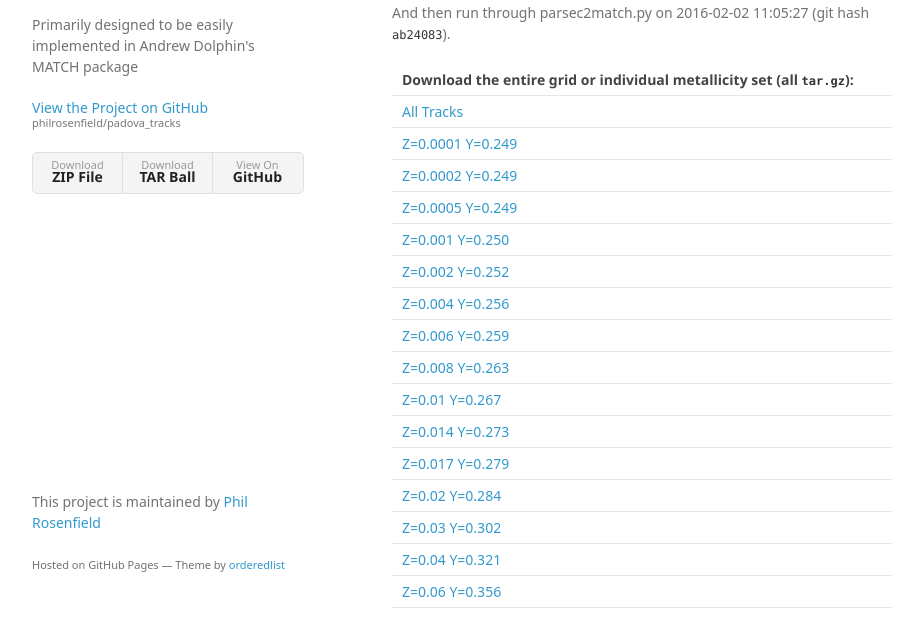
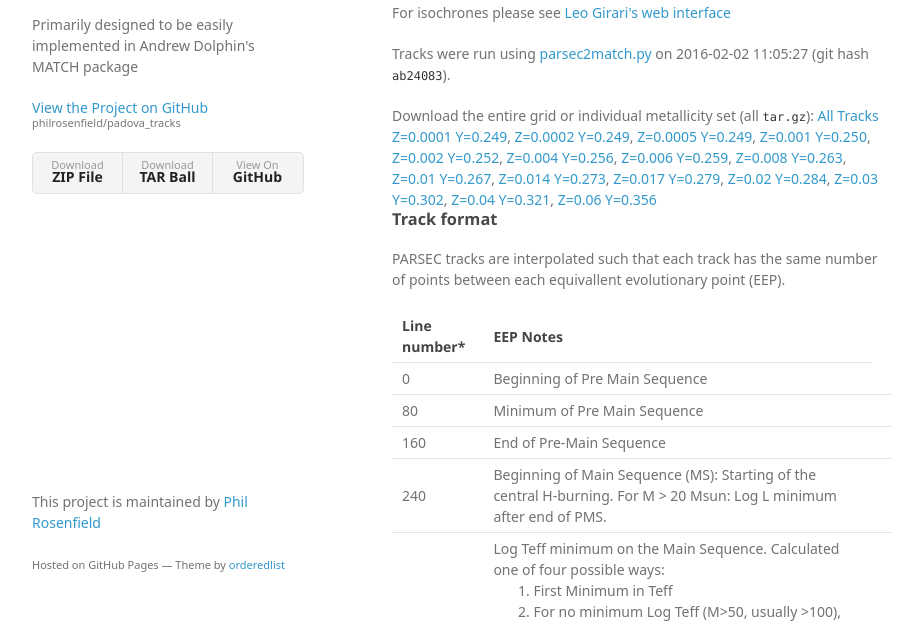
Before and after one commit to philrosenfield/padova_tracks, a plain HTML site: page index.html in a window 1280 px wide. Shown: the part 156-779 px from the top of the page, without its empty margins (178-1101 px from the left). Drawn offline with Linux system fonts and the light colour scheme; a web font is replaced by a local one.

Commit message:
didn't like table for track dls

```diff
--- a/index.html
+++ b/index.html
@@ -32,29 +32,26 @@
 <a id="download-tracks" class="anchor" href="#download-tracks" aria-hidden="true"><span aria-hidden="true" class="octicon octicon-link"></span></a>Download Interpolated PARSEC Tracks.</h3>
 
 <p>PARSEC V1.2S Tracks were downloaded Jan 2016 from <a href="http://people.sissa.it/~sbressan/parsec.html">Alessandro Bressan's Home Page</a></p>
-<p> And then run through parsec2match.py on 2016-02-02 11:05:27 (git hash <code>ab24083</code>).</p>
+<p>For isochrones please see <a href="http://stev.oapd.inaf.it/cgi-bin/cmd">Leo Girari's web interface</a></p>
+<p> Tracks were run using <a href="https://github.com/philrosenfield/padova_tracks/parsec2match.py">parsec2match.py</a> on 2016-02-02 11:05:27 (git hash <code>ab24083</code>).</p>
 
-<table>
-  <thead><th>Download the entire grid or individual metallicity set (all <code>tar.gz</code>):</th></thead>
-  <tbody>
-  <tr><td><a href="https://github.com/philrosenfield/padova_tracks/release/tracks/alltracks.tar.gz">All Tracks</a></td></tr>
-  <tr><td><a href="https://github.com/philrosenfield/padova_tracks/release/tracks/Z0.0001_Y0.249.tar.gz">Z=0.0001 Y=0.249</a></td></tr>
-  <tr><td><a href="https://github.com/philrosenfield/padova_tracks/release/tracks/Z0.0002_Y0.249.tar.gz">Z=0.0002 Y=0.249</a></td></tr>
-  <tr><td><a href="https://github.com/philrosenfield/padova_tracks/release/tracks/Z0.0005_Y0.249.tar.gz">Z=0.0005 Y=0.249</a></td></tr>
-  <tr><td><a href="https://github.com/philrosenfield/padova_tracks/release/tracks/Z0.0010_Y0.250.tar.gz">Z=0.001 Y=0.250</a></td></tr>
-  <tr><td><a href="https://github.com/philrosenfield/padova_tracks/release/tracks/Z0.0020_Y0.252.tar.gz">Z=0.002 Y=0.252</a></td></tr>
-  <tr><td><a href="https://github.com/philrosenfield/padova_tracks/release/tracks/Z0.0040_Y0.256.tar.gz">Z=0.004 Y=0.256</a></td></tr>
-  <tr><td><a href="https://github.com/philrosenfield/padova_tracks/release/tracks/Z0.0060_Y0.259.tar.gz">Z=0.006 Y=0.259</a></td></tr>
-  <tr><td><a href="https://github.com/philrosenfield/padova_tracks/release/tracks/Z0.0080_Y0.263.tar.gz">Z=0.008 Y=0.263</a></td></tr>
-  <tr><td><a href="https://github.com/philrosenfield/padova_tracks/release/tracks/Z0.0100_Y0.267.tar.gz">Z=0.01 Y=0.267</a></td></tr>
-  <tr><td><a href="https://github.com/philrosenfield/padova_tracks/release/tracks/Z0.0140_Y0.273.tar.gz">Z=0.014 Y=0.273</a></td></tr>
-  <tr><td><a href="https://github.com/philrosenfield/padova_tracks/release/tracks/Z0.0170_Y0.279.tar.gz">Z=0.017 Y=0.279</a></td></tr>
-  <tr><td><a href="https://github.com/philrosenfield/padova_tracks/release/tracks/Z0.0200_Y0.284.tar.gz">Z=0.02 Y=0.284</a></td></tr>
-  <tr><td><a href="https://github.com/philrosenfield/padova_tracks/release/tracks/Z0.0300_Y0.302.tar.gz">Z=0.03 Y=0.302</a></td></tr>
-  <tr><td><a href="https://github.com/philrosenfield/padova_tracks/release/tracks/Z0.0400_Y0.321.tar.gz">Z=0.04 Y=0.321</a></td></tr>
-  <tr><td><a href="https://github.com/philrosenfield/padova_tracks/release/tracks/Z0.0600_Y0.356.tar.gz">Z=0.06 Y=0.356</a></td></tr>
-</tbody>
-</table>
+Download the entire grid or individual metallicity set (all <code>tar.gz</code>):
+<a href="https://github.com/philrosenfield/padova_tracks/release/tracks/alltracks.tar.gz">All Tracks</a><br>
+  <a href="https://github.com/philrosenfield/padova_tracks/release/tracks/Z0.0001_Y0.249.tar.gz">Z=0.0001 Y=0.249</a>,
+  <a href="https://github.com/philrosenfield/padova_tracks/release/tracks/Z0.0002_Y0.249.tar.gz">Z=0.0002 Y=0.249</a>,
+  <a href="https://github.com/philrosenfield/padova_tracks/release/tracks/Z0.0005_Y0.249.tar.gz">Z=0.0005 Y=0.249</a>,
+  <a href="https://github.com/philrosenfield/padova_tracks/release/tracks/Z0.0010_Y0.250.tar.gz">Z=0.001 Y=0.250</a>,
+  <a href="https://github.com/philrosenfield/padova_tracks/release/tracks/Z0.0020_Y0.252.tar.gz">Z=0.002 Y=0.252</a>,
+  <a href="https://github.com/philrosenfield/padova_tracks/release/tracks/Z0.0040_Y0.256.tar.gz">Z=0.004 Y=0.256</a>,
+  <a href="https://github.com/philrosenfield/padova_tracks/release/tracks/Z0.0060_Y0.259.tar.gz">Z=0.006 Y=0.259</a>,
+  <a href="https://github.com/philrosenfield/padova_tracks/release/tracks/Z0.0080_Y0.263.tar.gz">Z=0.008 Y=0.263</a>,
+  <a href="https://github.com/philrosenfield/padova_tracks/release/tracks/Z0.0100_Y0.267.tar.gz">Z=0.01 Y=0.267</a>,
+  <a href="https://github.com/philrosenfield/padova_tracks/release/tracks/Z0.0140_Y0.273.tar.gz">Z=0.014 Y=0.273</a>,
+  <a href="https://github.com/philrosenfield/padova_tracks/release/tracks/Z0.0170_Y0.279.tar.gz">Z=0.017 Y=0.279</a>,
+  <a href="https://github.com/philrosenfield/padova_tracks/release/tracks/Z0.0200_Y0.284.tar.gz">Z=0.02 Y=0.284</a>,
+  <a href="https://github.com/philrosenfield/padova_tracks/release/tracks/Z0.0300_Y0.302.tar.gz">Z=0.03 Y=0.302</a>,
+  <a href="https://github.com/philrosenfield/padova_tracks/release/tracks/Z0.0400_Y0.321.tar.gz">Z=0.04 Y=0.321</a>,
+  <a href="https://github.com/philrosenfield/padova_tracks/release/tracks/Z0.0600_Y0.356.tar.gz">Z=0.06 Y=0.356</a>
 
 <h3>
 <a id="how-tracks-made" class="anchor" href="#how-tracks-made" aria-hidden="true"><span aria-hidden="true" class="octicon octicon-link"></span></a>Track format</h3>
```
